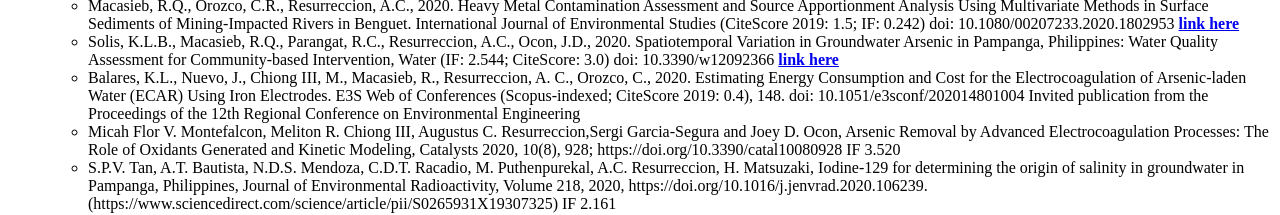
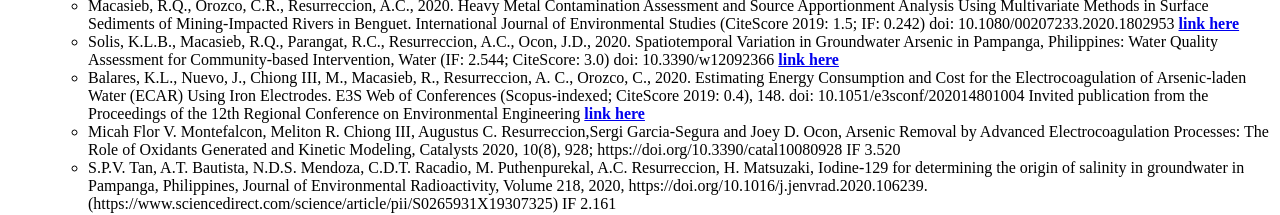
Before and after one commit to augiecooper1234/CV, a plain HTML site: page index.html in a window 1280 px wide. Shown: the part 1072-1287 px from the top of the page. Drawn offline with Linux system fonts and the light colour scheme.

Commit message:
Update index.html

```diff
--- a/index.html
+++ b/index.html
@@ -85,7 +85,8 @@ undisturbed volcanic ash soils (Andisols) </li>
 Assessment for Community-based Intervention, Water (IF: 2.544; CiteScore: 3.0) doi: 10.3390/w12092366
                 <a href = "https://www.mdpi.com/2073-4441/12/9/2366" target ="_blank"> <strong>link here </strong> </a></li>
                 <li> Balares, K.L., Nuevo, J., Chiong III, M., Macasieb, R., Resurreccion, A. C., Orozco, C., 2020. Estimating Energy Consumption and Cost for the Electrocoagulation of Arsenic-laden Water (ECAR) Using Iron Electrodes. E3S Web of Conferences (Scopus-indexed; CiteScore 2019: 0.4), 148. doi: 10.1051/e3sconf/202014801004
-Invited publication from the Proceedings of the 12th Regional Conference on Environmental Engineering </li>
+Invited publication from the Proceedings of the 12th Regional Conference on Environmental Engineering
+                <a href = "https://www.e3s-conferences.org/articles/e3sconf/abs/2020/08/e3sconf_etmc2020_01004/e3sconf_etmc2020_01004.html" target ="_blank"> <strong>link here </strong> </a></li></li>
                 <li> Micah Flor V. Montefalcon, Meliton R. Chiong III, Augustus C. Resurreccion,Sergi Garcia-Segura and Joey D. Ocon, Arsenic Removal by Advanced Electrocoagulation Processes: The Role of Oxidants Generated and Kinetic Modeling, Catalysts 2020, 10(8), 928; https://doi.org/10.3390/catal10080928 IF 3.520 </li>
                 <li> S.P.V. Tan, A.T. Bautista, N.D.S. Mendoza, C.D.T. Racadio, M. Puthenpurekal, A.C. Resurreccion, H. Matsuzaki, Iodine-129 for determining the origin of salinity in groundwater in Pampanga, Philippines, Journal of Environmental Radioactivity, Volume 218, 2020, https://doi.org/10.1016/j.jenvrad.2020.106239. (https://www.sciencedirect.com/science/article/pii/S0265931X19307325) IF 2.161</li>
             </ul>
```
